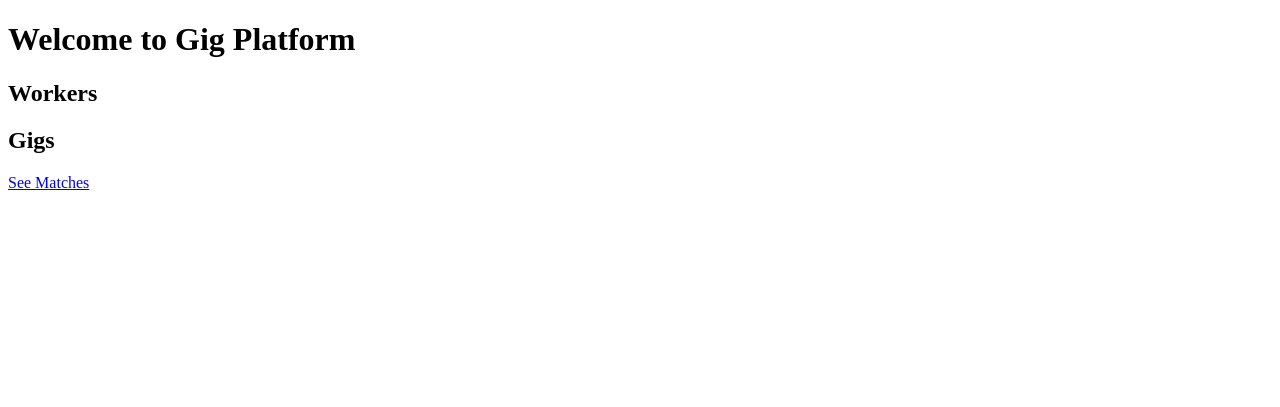
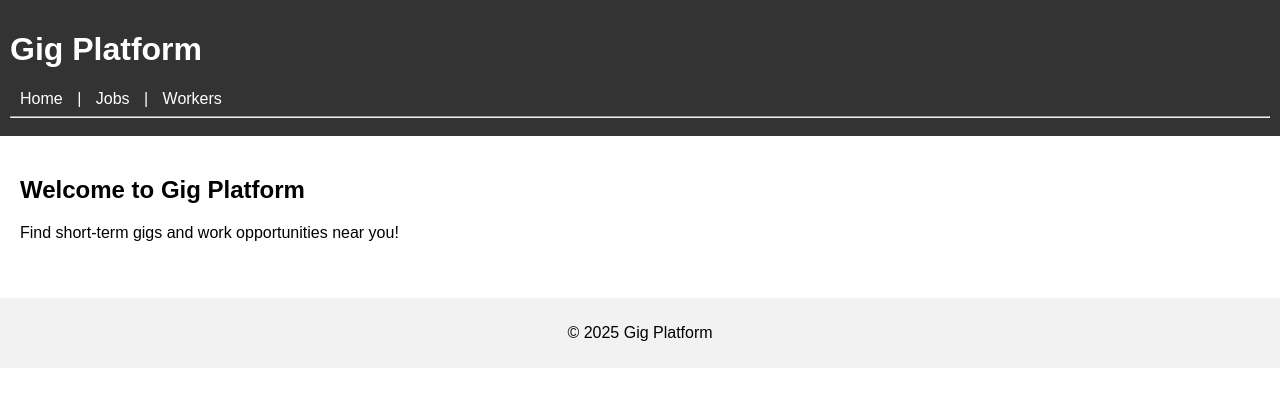
Before and after one commit to ladridam/gig-platform, a Flask app: template templates/index.html in a window 1280 px wide. Shown: the top 407 px of the page. Run offline with Flask 3, Linux system fonts and the light colour scheme; the template is opened without the code that fills it, so the values that code supplies are empty.

Commit message:
skeleton prepared, works fine

```diff
--- a/app.py
+++ b/app.py
@@ -1,33 +1,31 @@
 from flask import Flask, render_template
-from geopy.distance import geodesic
 
 app = Flask(__name__)
-#Sample data
-workers = [
-    {"name": "Alice", "skills": ["plumbing", "carpentry"], "location": (40.7128, -74.0060)},  # New York
-    {"name": "Bob", "skills": ["electrical", "plumbing"], "location": (40.7522, -74.2437)},
-    {"name": "Charlie", "skills": ["carpentry", "painting"], "location": (40.8781, -74.6298)}
-]
-gigs = [
-    {"title": "Fix my sink", "required_skill": "plumbing", "location": (40.730610, -73.935242)},  # New York
-    {"title": "Paint my house", "required_skill": "painting", "location": (34.0422, -74.2539)},
-    {"title": "Build a deck", "required_skill": "carpentry", "location": (40.8481, -74.6228)}
-]
-#routes
-@app.route('/')
+
+# Homepage
+@app.route("/")
 def home():
-    return render_template('index.html', workers=workers, gigs=gigs)
+    return render_template("index.html")
 
-@app.route('/match')
-def match():
-    results = []
-    for gig in gigs:
-        matched_workers = []
-        for w in workers:
-            # skill check + distance within 35 km
-            if gig["skill"] in w["skills"]:
-                dist = geodesic(gig["location"], w["location"]).km
-                if dist <= 35:
-                    matched_workers.append({"name": w["name"], "distance": round(dist,2)})
-        results.append({"gig": gig["title"], "workers": matched_workers})
-    return render_template("gigs.html", results=results)
+# Jobs Page (dynamic data)
+@app.route("/jobs")
+def jobs():
+    job_list = [
+        {"title": "Delivery Helper", "duration": "5 hrs", "pay": "₹500"},
+        {"title": "Data Entry", "duration": "2 hrs", "pay": "₹300"},
+        {"title": "Event Setup Assistant", "duration": "1 day", "pay": "₹800"}
+    ]
+    return render_template("jobs.html", jobs=job_list)
+
+# Workers Page
+@app.route("/workers")
+def workers():
+    worker_list = [
+        {"name": "Ravi", "skill": "Delivery Helper", "exp": "2 yrs"},
+        {"name": "Anita", "skill": "Data Entry", "exp": "1 yr"},
+        {"name": "Karan", "skill": "Event Setup", "exp": "3 yrs"}
+    ]
+    return render_template("workers.html", workers=worker_list)
+
+if __name__ == "__main__":
+    app.run(debug=True)
--- /dev/null
+++ b/static/css/style.css
@@ -0,0 +1,24 @@
+body {
+    font-family: Arial, sans-serif;
+    margin: 0;
+    padding: 0;
+}
+header {
+    background: #333;
+    color: white;
+    padding: 10px;
+}
+nav a {
+    margin: 0 10px;
+    color: white;
+    text-decoration: none;
+}
+main {
+    padding: 20px;
+}
+footer {
+    background: #f2f2f2;
+    text-align: center;
+    padding: 10px;
+    margin-top: 20px;
+}
--- /dev/null
+++ b/templates/base.html
@@ -0,0 +1,29 @@
+<!DOCTYPE html>
+<html lang="en">
+<head>
+    <meta charset="UTF-8">
+    <title>Gig Platform</title>
+    <link rel="stylesheet" href="{{ url_for('static', filename='css/style.css') }}">
+</head>
+<body>
+    <header>
+        <h1>Gig Platform</h1>
+        <nav>
+            <a href="/">Home</a> |
+            <a href="/jobs">Jobs</a> |
+            <a href="/workers">Workers</a>
+        </nav>
+
+    <hr>
+
+    </header>
+
+    <main>
+        {% block content %}{% endblock %}
+    </main>
+
+    <footer>
+        <p>&copy; 2025 Gig Platform</p>
+    </footer>
+</body>
+</html>
--- a/templates/index.html
+++ b/templates/index.html
@@ -1,24 +1,6 @@
-<!DOCTYPE html>
-<html>
-<head>
-  <title>Gig Platform</title>
-</head>
-<body>
-  <h1>Welcome to Gig Platform</h1>
-  <h2>Workers</h2>
-  <ul>
-    {% for w in workers %}
-      <li>{{ w.name }} - {{ w.skills }}</li>
-    {% endfor %}
-  </ul>
+{% extends "base.html" %}
 
-  <h2>Gigs</h2>
-  <ul>
-    {% for g in gigs %}
-      <li>{{ g.title }} (needs {{ g.skill }})</li>
-    {% endfor %}
-  </ul>
-
-  <a href="/match">See Matches</a>
-</body>
-</html>
+{% block content %}
+<h2>Welcome to Gig Platform</h2>
+<p>Find short-term gigs and work opportunities near you!</p>
+{% endblock %}
```
Also changed, not shown: templates/gigs.html (deleted, +0 -20 lines), templates/jobs.html (added, +14 -0 lines), templates/workers.html (+14 -0 lines), static/js/script.js (added), 4 other files.
